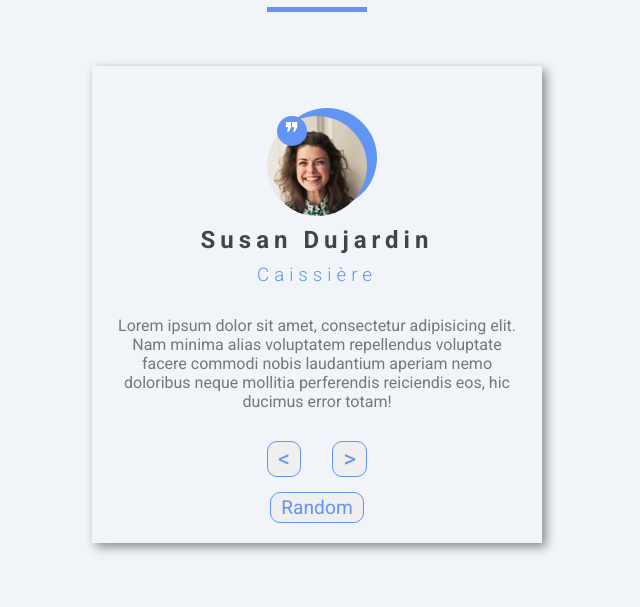
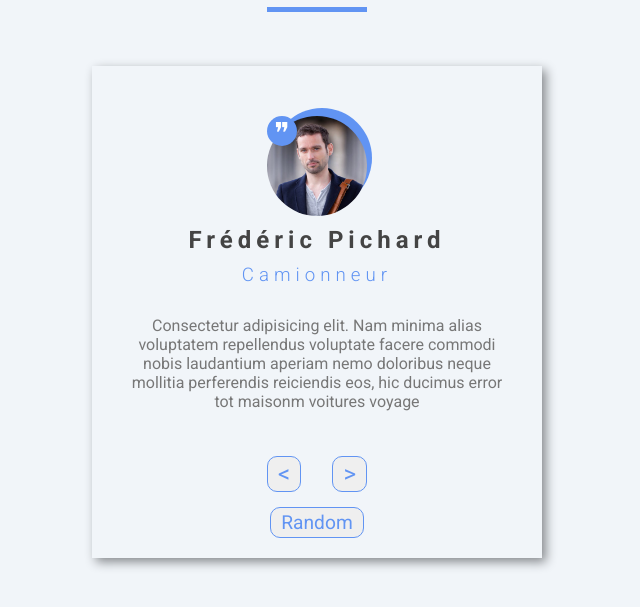
Before and after one commit to B-Devy/Les-15-JS, a plain HTML site: page Reviews/index.html in a window 1280 px wide. Both pictures are taken after a click on the button "Random". Shown: the part 91-698 px from the top of the page, without its empty margins (323-963 px from the left). Drawn offline with Linux system fonts and the light colour scheme.

Commit message:
day 03.1

```diff
--- a/Reviews/index.html
+++ b/Reviews/index.html
@@ -25,8 +25,8 @@
         <p>Lorem ipsum dolor sit amet, consectetur adipisicing elit. Nam minima alias voluptatem repellendus voluptate facere commodi nobis laudantium aperiam nemo doloribus neque mollitia perferendis reiciendis eos, hic ducimus error totam!</p>
 
         <div id="boutons">
-            <button><</button>
-            <button>></button>
+            <button id="arr"><</button>
+            <button id="ava">></button>
         </div>
 
         <button id="randomizer">Random</button>
--- a/Reviews/script.js
+++ b/Reviews/script.js
@@ -0,0 +1,80 @@
+const perso = [
+    {
+    photo: "img/person-1.jpg",
+    nom: "Susan Dujardin",
+    profession: "Caissière",
+    para: "Sit amet, consectetur camion adipisicing elit. Nam minima alias voluptatem repeus voluptate facere comodi nobis laudantium aperiam nemo doloribus neque mollitia perferendis reiciendis eos, hic ducimus error totam"
+    },
+    {
+    photo: "img/person-2.jpg",
+    nom: "Pierrick Rousseau",
+    profession: "Web Developer",
+    para: "Itetur camion adipisicing elit. Nam minima alias voluptatem repeus voluptate facere eque mollitia perferendis reiciendis eos, hic ducimus error totam"
+    },
+    {
+    photo: "img/person-3.jpg",
+    nom: "Thomas Cellier",
+    profession: "Photographe",
+    para: "Lorem ipsum dolor sit amet, consectetur adipisicing elit. Nam minima alias voluptatem repellendus voluptate facere commodi nobis laudantium aperiam nemo doloribus neque mollitia perferendis reiciendis eos, hic ducimus error totam"
+    },
+    {
+    photo: "img/person-4.jpg",
+    nom: "Frédéric Pichard",
+    profession: "Camionneur",
+    para: "Consectetur adipisicing elit. Nam minima alias voluptatem repellendus voluptate facere commodi nobis laudantium aperiam nemo doloribus neque mollitia perferendis reiciendis eos, hic ducimus error tot maisonm voitures voyage"
+    }
+]
+
+var arr = document.getElementById('arr');
+var ava = document.getElementById('ava');
+var random = document.getElementById('randomizer');
+var photos = document.querySelector('img');
+var champNom = document.querySelector('h2');
+var champProf = document.querySelector('h3');
+var champText = document.querySelector('p');
+
+var counter = 0;
+
+function afficheur() {
+    /*photos.src = 'img/person-2.jpg';  Alternative*/
+    photos.setAttribute('src', perso[counter]["photo"]);
+    champNom.textContent = perso[counter]["nom"];
+    champProf.textContent = perso[counter]["profession"];
+    champText.textContent = perso[counter]["para"];
+}
+
+ava.addEventListener('click', () => {
+    counter++;
+    if (counter > perso.length - 1) {
+        counter = 0;
+    }
+
+    afficheur();
+});
+
+arr.addEventListener('click', () => {
+    counter--;
+    if (counter < 0) {
+        counter = perso.length - 1;
+    }
+
+    afficheur();
+});
+
+/*-------------RANDOMIZER---------------------------*/
+function generator() {
+    var gener = Math.floor(Math.random() * perso.length);
+    return gener;
+};
+
+random.addEventListener('click', function start() {
+
+    var num = generator(); /*--- genere un chiffre grace à la fonction generator*/
+
+    if (num === counter) {
+        start()
+    } else {
+        counter = num;
+        afficheur();
+    }
+})
--- a/Reviews/style.css
+++ b/Reviews/style.css
@@ -37,9 +37,8 @@ section {
     box-shadow: 4px 4px 10px var(--ombre);
     width: 450px;
     margin: auto;  /*---pour centrer la section---*/
-    padding: 20px 20px;
+    padding: 20px 25px;
     margin-bottom: 120px;
-
 }
 
 #cercle {
@@ -47,7 +46,7 @@ section {
     width: 100px;
     height: 100px;
     border-radius: 50%;
-    margin: -8px 165px;
+    margin: -8px 155px;
     background-color: var(--colori);
     /*transform: translate(85px, 0px);*/
     z-index: -1;
@@ -59,7 +58,7 @@ section {
     height: 30px;
     border-radius: 50%;
     background-color: var(--colori);
-    margin: 0px 165px;
+    margin: 0px 150px;
     z-index: 3;
 }
 
@@ -105,6 +104,9 @@ h3 {
 p {
     margin-bottom: 30px;
     color: #777777;
+    padding-left: 5px;
+    padding-right: 5px;
+    height: 110px;
 }
 
 button {
```
